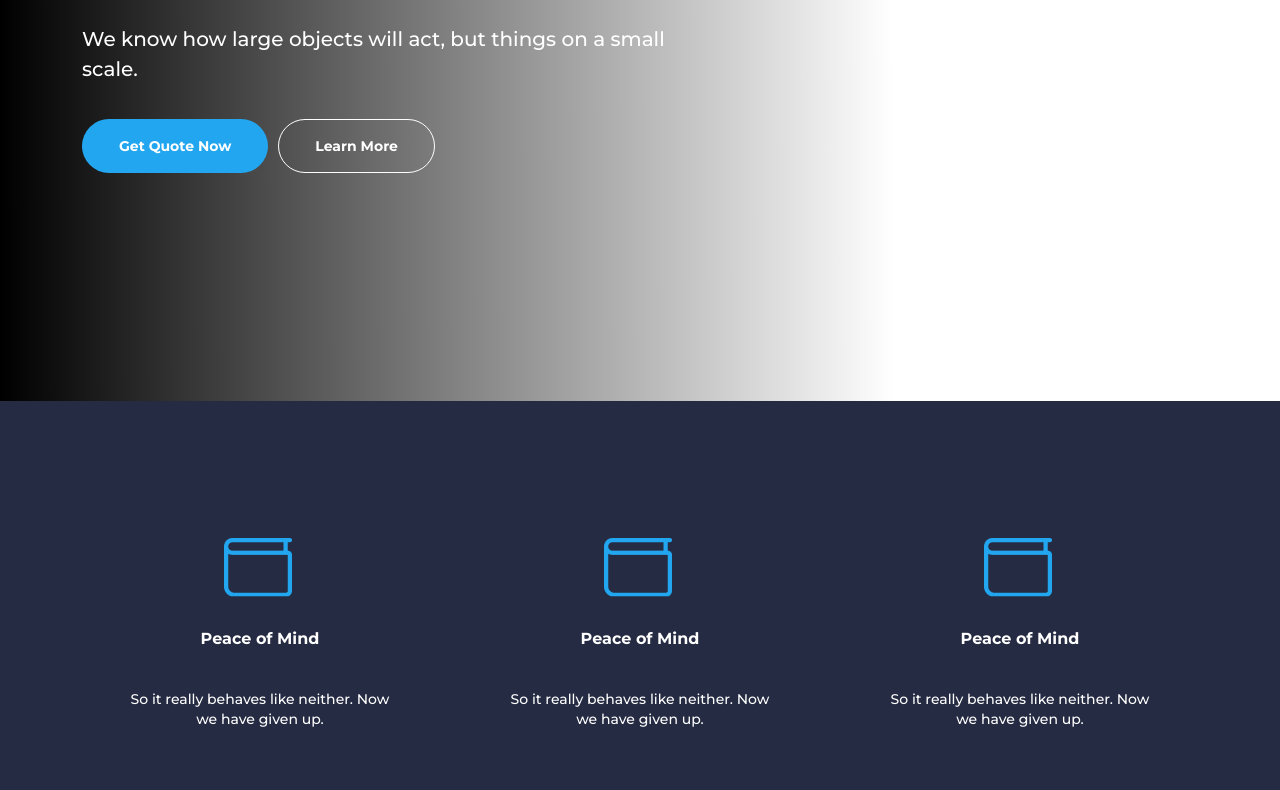
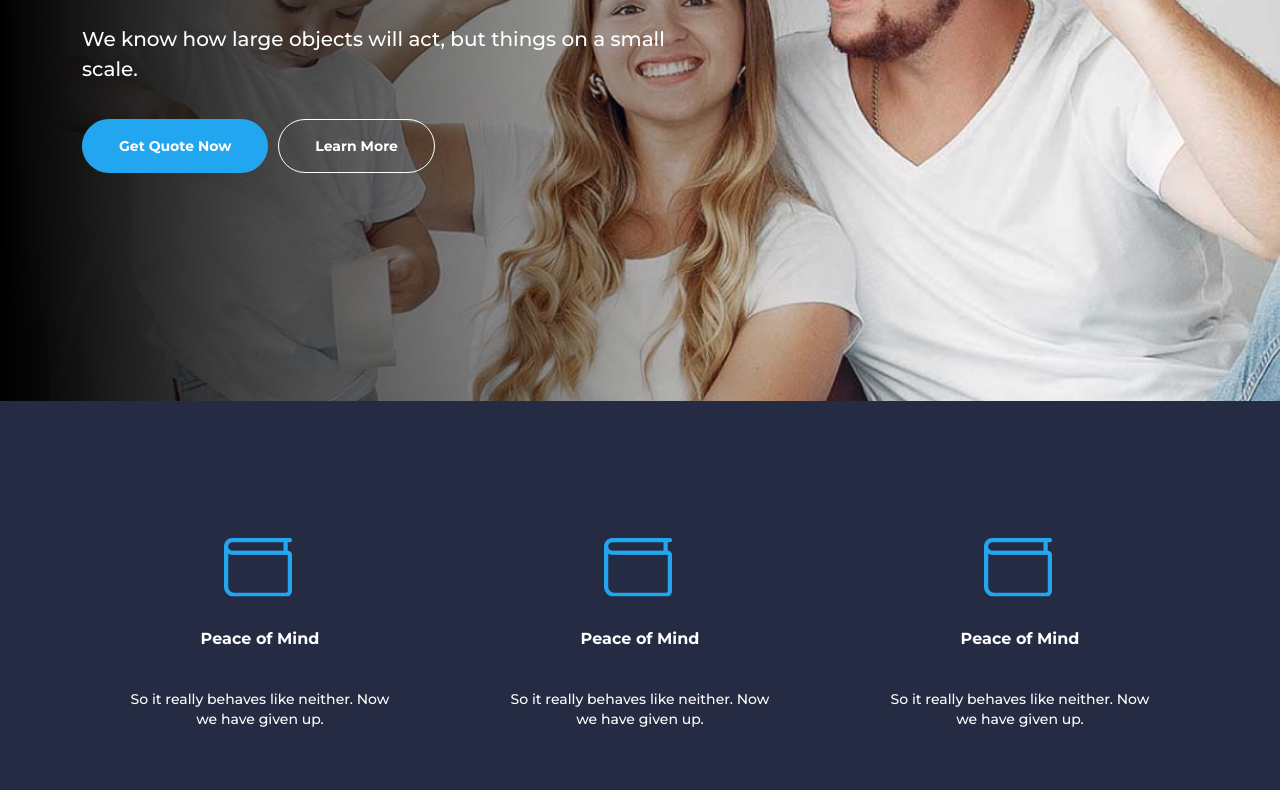
Before and after one commit to aniketg-haptiq/Landing-page-assignment1, a plain HTML site: page Assignment5/index.html in a window 1280 px wide. Shown: the part 360-1150 px from the top of the page. Drawn offline with nearby package versions, Linux system fonts and the light colour scheme; the site is published under a folder, as on GitHub Pages, so addresses that start at the root find nothing.

Commit message:
changes done

```diff
--- a/Assignment5/css/style.css
+++ b/Assignment5/css/style.css
@@ -16,14 +16,15 @@ a{
 }
 
 .hero{
-    position: relative;
+    /* position: relative; */
     width: 100%;
-    height: 100vh;
+    min-height: 100vh;
     margin-top: -107px;
-    background-image: url(/Assignment5/images/heroCover.jpg);
+    background-image: url(../images/heroCover.jpg);
     background-size: auto 100%;
     background-position: center;
     background-repeat: no-repeat;
+    background-size: cover;
     z-index: 1;
 }
 .navBar {
@@ -105,7 +106,7 @@ align-items: center;
 }
 
 .hero .container{
-    height: 100vh;
+    min-height: 100vh;
     z-index: 3;
     position: relative;
 }
@@ -340,7 +341,7 @@ align-items: center;
 .formBg{
     height: 100vh;
     width: 100%;
-    background-image: url(/Assignment5/images/contact-cover.1.jpg);
+    background-image: url(../images/contact-cover.1.jpg);
     background-size: 100% auto;
     background-position: center;
     background-size: cover;
@@ -606,9 +607,9 @@ color: #737373;
         background-color: #252B42;
     }
 
-    .hero{
+    /* .hero{
         margin-top: 0px;
-    }
+    } */
     .navItems li a{
         font-size: 30px;
         font-weight: 400;
```
